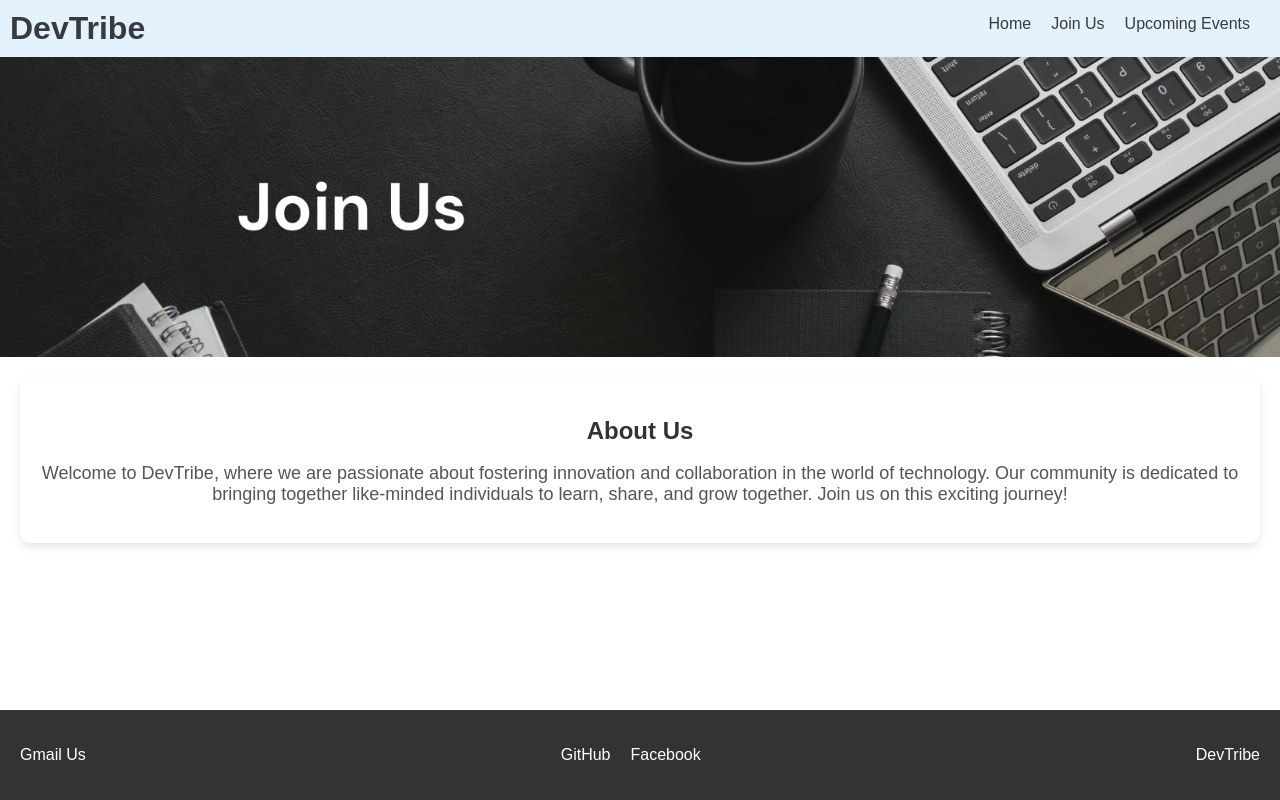
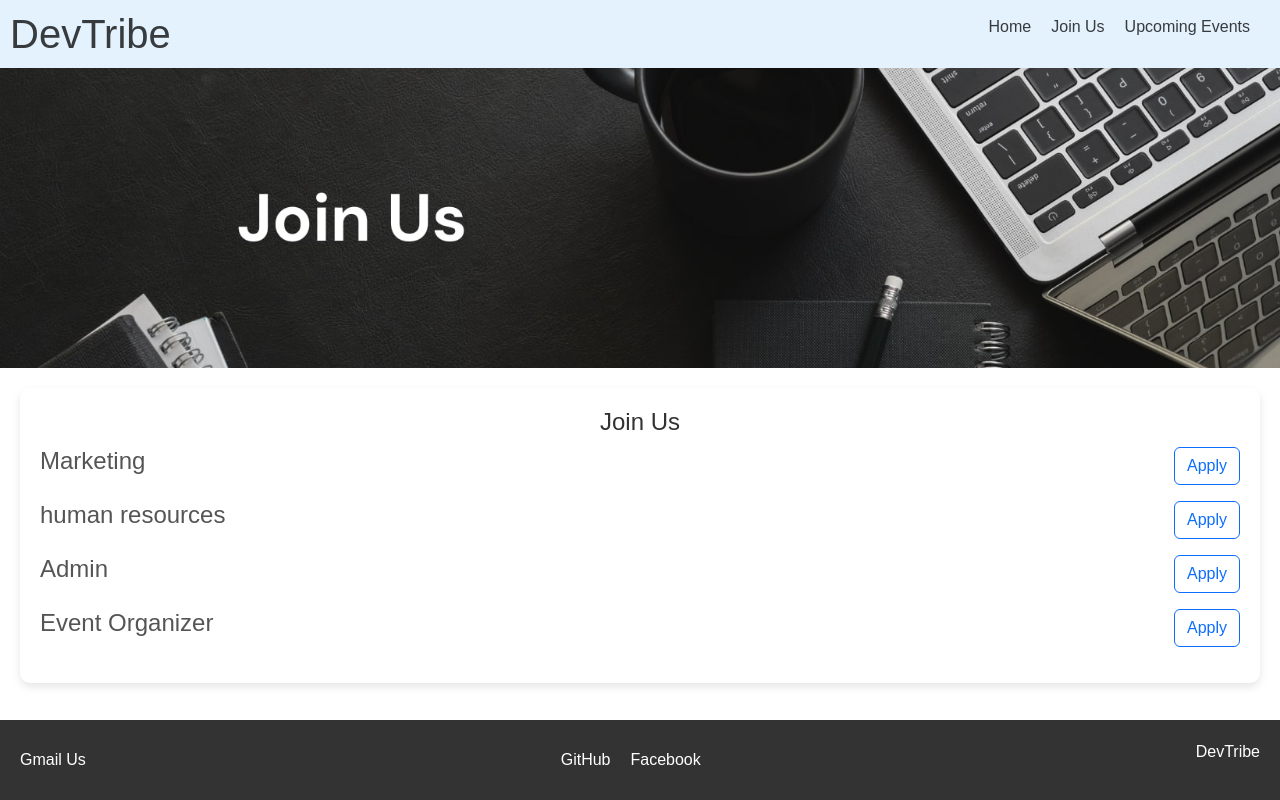
Before and after one commit to HeyMahdy/mahdy-first_webapp, a Flask app: page / in a window 1280 px wide. Run offline with Flask 3, Linux system fonts and the light colour scheme.

Commit message:
added some more code

```diff
--- a/app.py
+++ b/app.py
@@ -1,4 +1,4 @@
-from flask import Flask, render_template
+from flask import Flask, render_template , jsonify
 
 app = Flask(__name__)
 JOBS = [
@@ -14,11 +14,19 @@
      'id' : 3,
      'title' : 'Admin',
      }
+  ,
+  {
+    'id' : 4,
+    'title' : 'Event Organizer',
+
+  }
 ]
 @app.route('/')
 def Hello_world():
-    return render_template('home.html')
-
+    return render_template('home.html',jobs=JOBS)
+@app.route('/jobs')
+def list_jobs():
+  return jsonify(JOBS)
 print(__name__)
 if (__name__== "__main__") :
     app.run(host='0.0.0.0', debug=True)
--- a/templates/home.html
+++ b/templates/home.html
@@ -4,6 +4,7 @@
     <meta charset="UTF-8">
     <meta name="viewport" content="width=device-width, initial-scale=1.0">
     <title>DevTribe</title>
+  <link href="https://cdn.jsdelivr.net/npm/bootstrap@5.3.2/dist/css/bootstrap.min.css" rel="stylesheet" integrity="sha384-T3c6CoIi6uLrA9TneNEoa7RxnatzjcDSCmG1MXxSR1GAsXEV/Dwwykc2MPK8M2HN" crossorigin="anonymous">
     <style>
         body {
             font-family: 'Arial', sans-serif;
@@ -72,7 +73,7 @@
             }
         }
         .about-card {
-        text-align: center;
+
         padding: 20px;
         border-radius: 10px;
         box-shadow: 0 4px 8px rgba(0, 0, 0, 0.1);
@@ -81,8 +82,10 @@
     }
 
     .about-heading {
+        text-align : center;
         font-size: 24px;
         margin-bottom: 10px;
+
         color: #333; /* Heading color */
     }
 
@@ -178,9 +181,22 @@
 
     <img class="cover-photo" src="https://515f283a-840e-4e1c-8074-05b24231edb0-00-3orx76k6nvnei.sisko.replit.dev/static/pic.jpg" alt="Cover Photo">
 
-    <div class="about-card">
-        <h2 class="about-heading">About Us</h2>
-        <p class="about-description">Welcome to DevTribe, where we are passionate about fostering innovation and collaboration in the world of technology. Our community is dedicated to bringing together like-minded individuals to learn, share, and grow together. Join us on this exciting journey!</p>
+   <div class="about-card">
+       <h2 class="about-heading">Join Us</h2>
+       <div class="about-description">
+           {% for job in jobs %}
+               <div class="d-flex justify-content-between align-items-center mb-3">
+                   <h4>{{ job['title'] }}</h4>
+                   <button type="button" class="btn btn-outline-primary">Apply</button>
+               </div>
+           {% endfor %}
+       </div>
+   </div>
+
+
+
+
+        </div>
     </div>
     <div class="footer">
         <div class="gmail-link">
```
